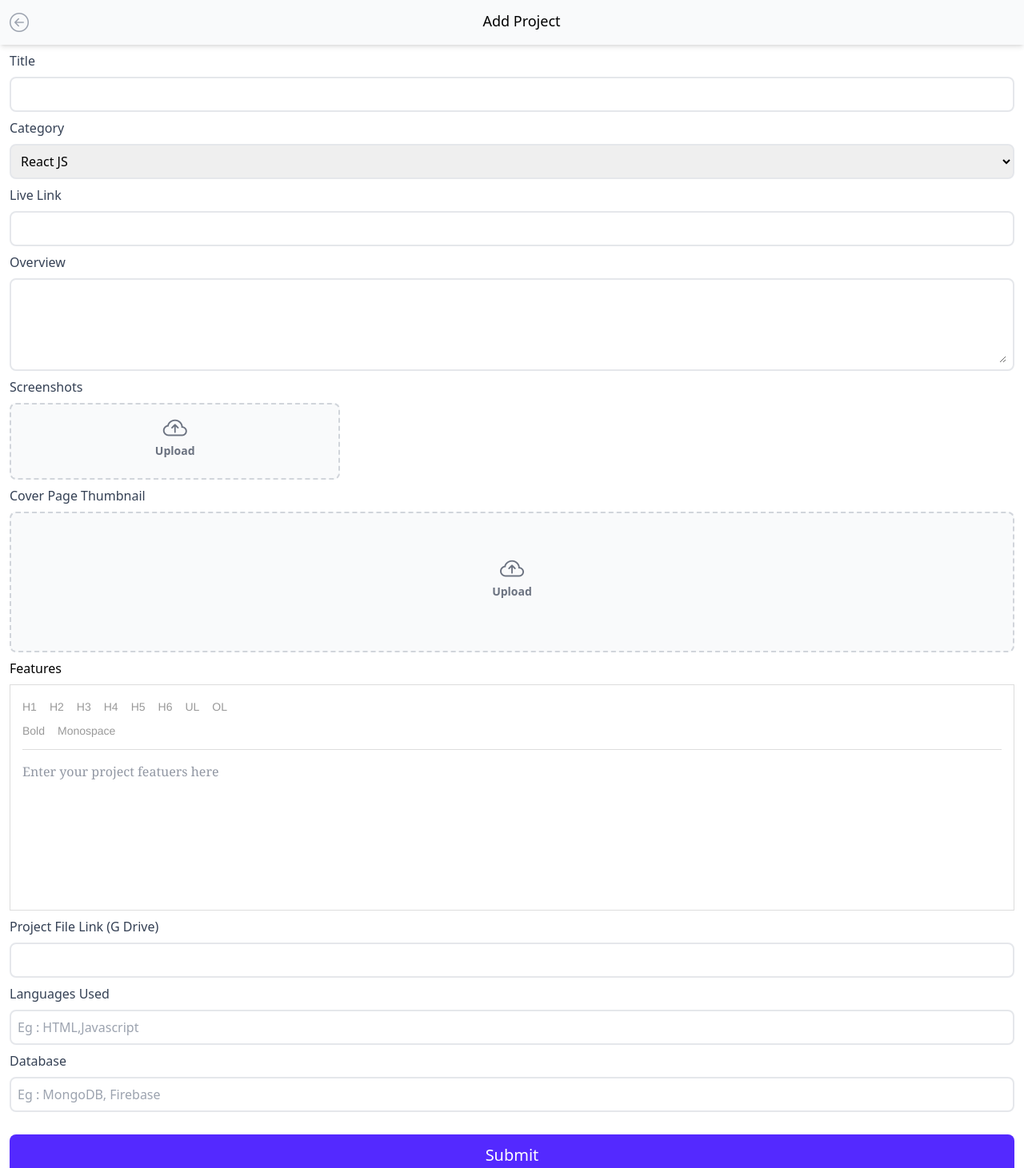
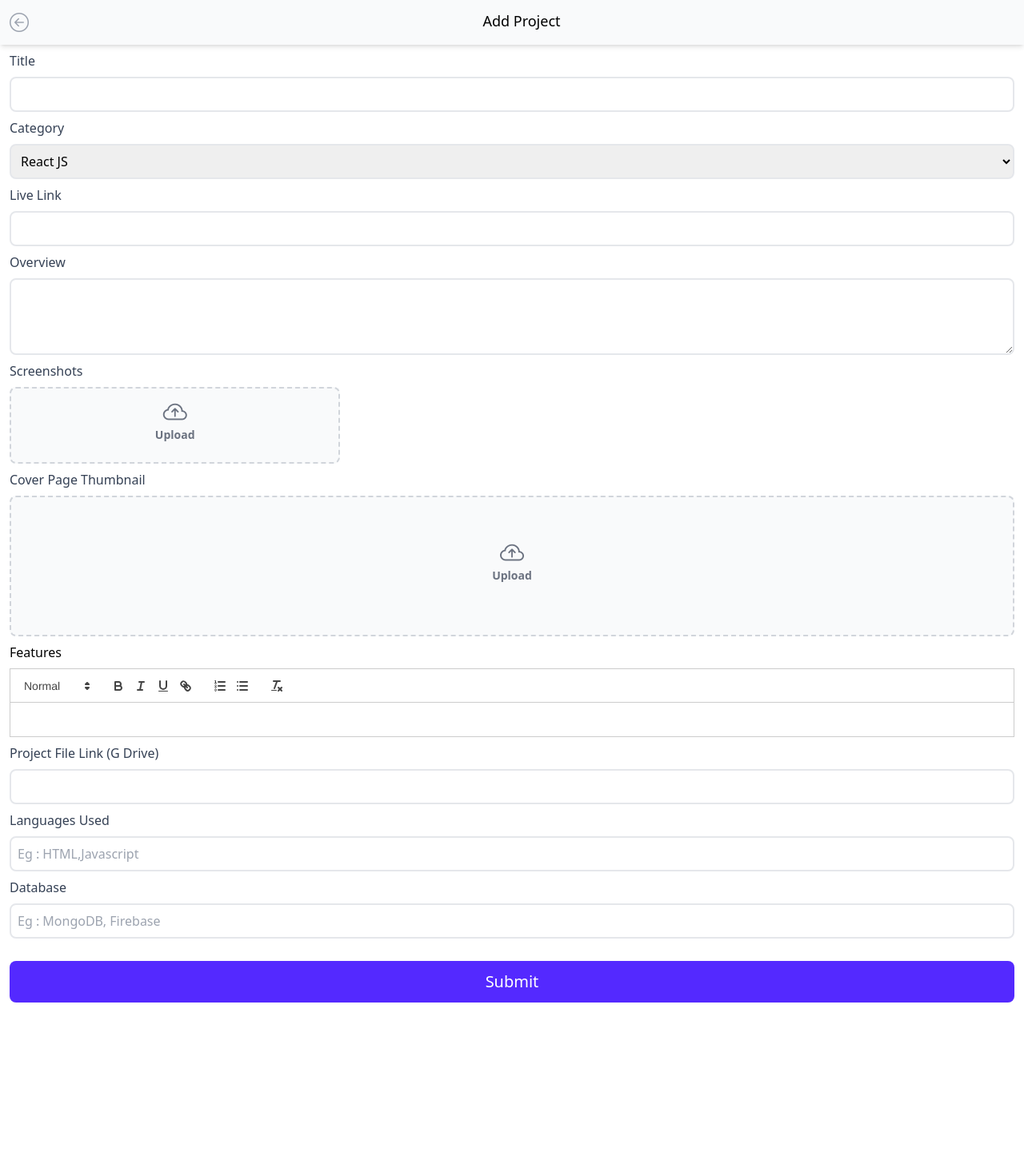
Before and after one commit to mrafeeq805/CodeLab, a React (Create React App) app in the folder Client/: page /addproject in a window 1280 px wide. Shown: the top 1461 px of the page at 80% size. After the commit the page ends 1254 px from the top, so only its background shows below. Built offline with nearby package versions, Linux system fonts and the light colour scheme.

Commit message:
quill rich text editor integrated instead of draftjs

```diff
--- a/Client/package.json
+++ b/Client/package.json
@@ -11,9 +11,11 @@
     "axios": "^1.6.7",
     "bootstrap-icons": "^1.11.3",
     "draft-js": "^0.11.7",
+    "draft-js-export-html": "^1.4.1",
     "quill": "^2.0.0-rc.2",
     "react": "^18.2.0",
     "react-dom": "^18.2.0",
+    "react-quill": "^2.0.0",
     "react-redux": "^9.1.0",
     "react-router-dom": "^6.22.1",
     "react-scripts": "5.0.1",
--- a/Client/src/components/AddProjectPage.js
+++ b/Client/src/components/AddProjectPage.js
@@ -6,6 +6,7 @@ import { useSelector } from "react-redux";
 import SSCards from "./SSCards";
 
 const AddProjectPage = () => {
+	const features = useSelector((store) => store?.feature?.features)
 	const [images, setImages] = useState([]);
 	const [imagesPreview, setImagesPreview] = useState([]);
 	const [thumbnail, setThumbnail] = useState(null);
@@ -16,7 +17,6 @@ const AddProjectPage = () => {
 		overview: "",
 		languages: "",
 		db: "",
-
 	});
 	const changeInput = (e) => {
 		setData({ ...data, [e.target.name]: e.target.value });
@@ -46,7 +46,7 @@ const AddProjectPage = () => {
 
 		reader.onload = () => {
 			if (reader.readyState === 2) {
-				setThumbnail(reader.result)
+				setThumbnail(reader.result);
 			}
 		};
 		reader.readAsDataURL(e.target.files[0]);
@@ -55,7 +55,7 @@ const AddProjectPage = () => {
 	const formHandler = async (e) => {
 		e.preventDefault();
 		try {
-			const postData = { ...data, screenshots: images,thumbnail:thumbnail };
+			const postData = { ...data, screenshots: images, thumbnail: thumbnail,features:features };
 			await axios.post("/addproject", postData);
 		} catch (error) {
 			console.log("error");
@@ -69,14 +69,14 @@ const AddProjectPage = () => {
 				onSubmit={formHandler}
 				encType="multipart/form-data">
 				<label className="text-login font-medium ">Title</label>
-				<div className="border-2 rounded-lg flex justify-between p-2 my-2">
+
 				<input
-						className="w-full text-login_light"
+					className="w-full text-login_light border-2 rounded-lg p-2 my-2"
 					type="text"
 					name="title"
 					onChange={changeInput}
 				/>
-				</div>
+
 				<label className="text-login font-medium ">Category</label>
 				<select
 					className="w-full border-2 rounded-lg p-2 my-2 pr-2"
@@ -86,22 +86,22 @@ const AddProjectPage = () => {
 				</select>
 
 				<label className="text-login font-medium">Live Link</label>
-				<div className="border-2 rounded-lg flex justify-between p-2 my-2">
+
 				<input
-						className="w-full text-login_light"
+					className="w-full text-login_light border-2 rounded-lg flex justify-between p-2 my-2"
 					type="text"
 					name="link"
 					onChange={changeInput}
 				/>
-				</div>
+
 				<label className="text-login font-medium">Overview</label>
-				<div className="border-2 rounded-lg flex justify-between p-2 my-2">
+
 				<textarea
-						className="w-full text-login_light min-h-24"
+					className="w-full text-login_light min-h-24 border-2 rounded-lg flex justify-between p-2 my-2"
 					name="overview"
 					onChange={changeInput}
 				/>
-				</div>
+
 				{/* screenshots */}
 				<div className="mt-2">
 					<span className="font-medium text-login">Screenshots</span>
@@ -160,35 +160,36 @@ const AddProjectPage = () => {
 				</div>
 				<FeaturesInput />
 				{/* project file */}
-				<label className="text-login font-medium">Project File Link (G Drive)</label>
-				<div className="border-2 rounded-lg flex justify-between p-2 my-2">
+				<label className="text-login font-medium">
+					Project File Link (G Drive)
+				</label>
+
 				<input
-						className="w-full text-login_light"
+					className="w-full text-login_light border-2 rounded-lg flex justify-between p-2 my-2"
 					type="text"
 					name="project"
 					onChange={changeInput}
 				/>
-				</div>
+
 				<label className="text-login font-medium ">Languages Used</label>
-				<div className="border-2 rounded-lg flex justify-between p-2 my-2">
+
 				<input
-						className="w-full text-login_light"
+					className="w-full text-login_light border-2 rounded-lg flex justify-between p-2 my-2"
 					type="text"
 					placeholder="Eg : HTML,Javascript"
 					name="languages"
 					onChange={changeInput}
 				/>
-				</div>
 				<label className="text-login font-medium ">Database</label>
-				<div className="border-2 rounded-lg flex justify-between p-2 my-2">
+
 				<input
-						className="w-full text-login_light"
+					className="w-full text-login_light border-2 rounded-lg flex justify-between p-2 my-2"
 					type="text"
 					placeholder="Eg : MongoDB, Firebase"
 					name="db"
 					onChange={changeInput}
 				/>
-				</div>
+
 				<button className=" bg-primary p-2 w-full rounded-lg text-xl text-white py-3 mt-5">
 					Submit
 				</button>
--- a/Client/src/components/FeaturesInput.js
+++ b/Client/src/components/FeaturesInput.js
@@ -1,12 +1,24 @@
 
-import React from "react";
-import RichTextEditor from "./RichTextEditor";
+import React, { useState } from "react";
+import ReactQuill from 'react-quill';
+import 'react-quill/dist/quill.snow.css';
+import { useDispatch } from "react-redux";
+import { addFeatures } from "../utils/featureSlice";
+
 const FeaturesInput = () => {
+    const [value,setValue] = useState(null)
+    const dispatch = useDispatch()
+
+    const onChangeHandler = (e) =>{
+        setValue(e)
+        dispatch(addFeatures(e))
+    }
+
     return (
         <div className="mt-2" id="editor">
              <span className="font-medium">Features</span>
             <div className="my-2">
-                <RichTextEditor/>
+                <ReactQuill className="" onChange={onChangeHandler} value={value}/>
             </div>
         </div>
     )
--- a/Client/src/components/RichTextEditor.js
+++ b/Client/src/components/RichTextEditor.js
@@ -2,12 +2,13 @@ import React from "react";
 import { Editor,EditorState,getDefaultKeyBinding,RichUtils } from "draft-js";
 import '../utils/richTextEditor.css';
 import '../../node_modules/draft-js/dist/Draft.css'
-
+import {stateToHTML} from "draft-js-export-html"
 
 class RichTextEditor extends React.Component {
     constructor(props) {
       super(props);
       this.state = {editorState: EditorState.createEmpty()};
+
 
       this.focus = () => this.refs.editor.focus();
       this.onChange = (editorState) => this.setState({editorState});
@@ -67,6 +68,7 @@ class RichTextEditor extends React.Component {
       // either style the placeholder or hide it. Let's just hide it now.
       let className = 'RichEditor-editor';
       var contentState = editorState.getCurrentContent();
+
       if (!contentState.hasText()) {
         if (contentState.getBlockMap().first().getType() !== 'unstyled') {
           className += ' RichEditor-hidePlaceholder';
--- a/Client/src/components/SSCards.js
+++ b/Client/src/components/SSCards.js
@@ -1,12 +1,7 @@
 import React from 'react'
-import { useDispatch } from 'react-redux'
-import { removeScreenshot } from '../utils/screenshotSlice'
 
 const SSCards = ({img,index}) => {
-    const dispatch = useDispatch()
-    const removeHandler = () =>{
-        dispatch(removeScreenshot(index))
-    }
+
   return (
     <div className='border-2 rounded-md p-1 h-24 relative'>
         <img className='h-full w-full' src={img} alt='icon' />
--- a/Client/src/utils/appStore.js
+++ b/Client/src/utils/appStore.js
@@ -1,10 +1,10 @@
 import { configureStore } from "@reduxjs/toolkit";
-import screenshotSlice from "./screenshotSlice";
+import featureSlice from "./featureSlice";
 
 const appStore = configureStore(
     {
         reducer : {
-            screenshot : screenshotSlice
+            feature : featureSlice
         }
     }
 )
--- /dev/null
+++ b/Client/src/utils/featureSlice.js
@@ -0,0 +1,17 @@
+import { createSlice } from "@reduxjs/toolkit";
+
+const featureSlice = createSlice({
+    name : "features",
+    initialState : {
+        features : null
+    },
+    reducers : {
+        addFeatures : (state,action) =>{
+            state.features = action.payload
+        }
+    }
+})
+
+export default featureSlice.reducer
+
+export const {addFeatures} = featureSlice.actions
--- a/Client/src/utils/screenshotSlice.js
+++ /dev/null
@@ -1,25 +0,0 @@
-import { createSlice } from "@reduxjs/toolkit";
-
-const screenshotSlice = createSlice({
-    name : "screenshot",
-    initialState : {
-        screenshotsList : [],
-        screenshotsFileName: []
-    },
-    reducers : {
-        addScreenshot : (state,action) =>{
-            console.log(action.payload);
-            state.screenshotsList.push(action.payload)
-        },
-        addScreenshotFilName : (state,action) =>{
-            state.screenshotsFileName.push(action.payload)
-        },
-        removeScreenshot : (state,action) =>{
-            state.screenshotsList.splice(action.payload,1)
-        }
-    }
-})
-
-export default screenshotSlice.reducer
-
-export const {addScreenshot, removeScreenshot,addScreenshotFilName} = screenshotSlice.actions
```
Also changed, not shown: 1 other file (tests, documents, lock files or other folders). Lines whose indentation alone changed are shown as unchanged.
